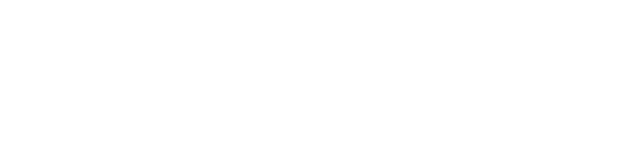
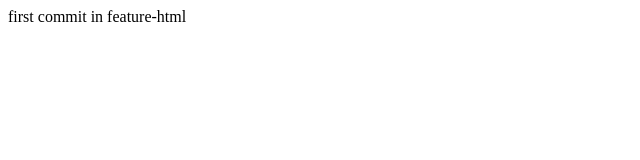
Before and after one commit to gorostiaga/git-learning, a plain HTML site: page index.html in a window 1280 px wide. Shown: the whole page, without its empty margins (0-640 px from the left). Drawn offline with Linux system fonts and the light colour scheme.

Commit message:
add p to html

```diff
--- a/index.html
+++ b/index.html
@@ -1,3 +1,5 @@
 <html>
-  <body></body>
+  <body>
+    <p>first commit in feature-html</p>
+  </body>
 </html>
```
